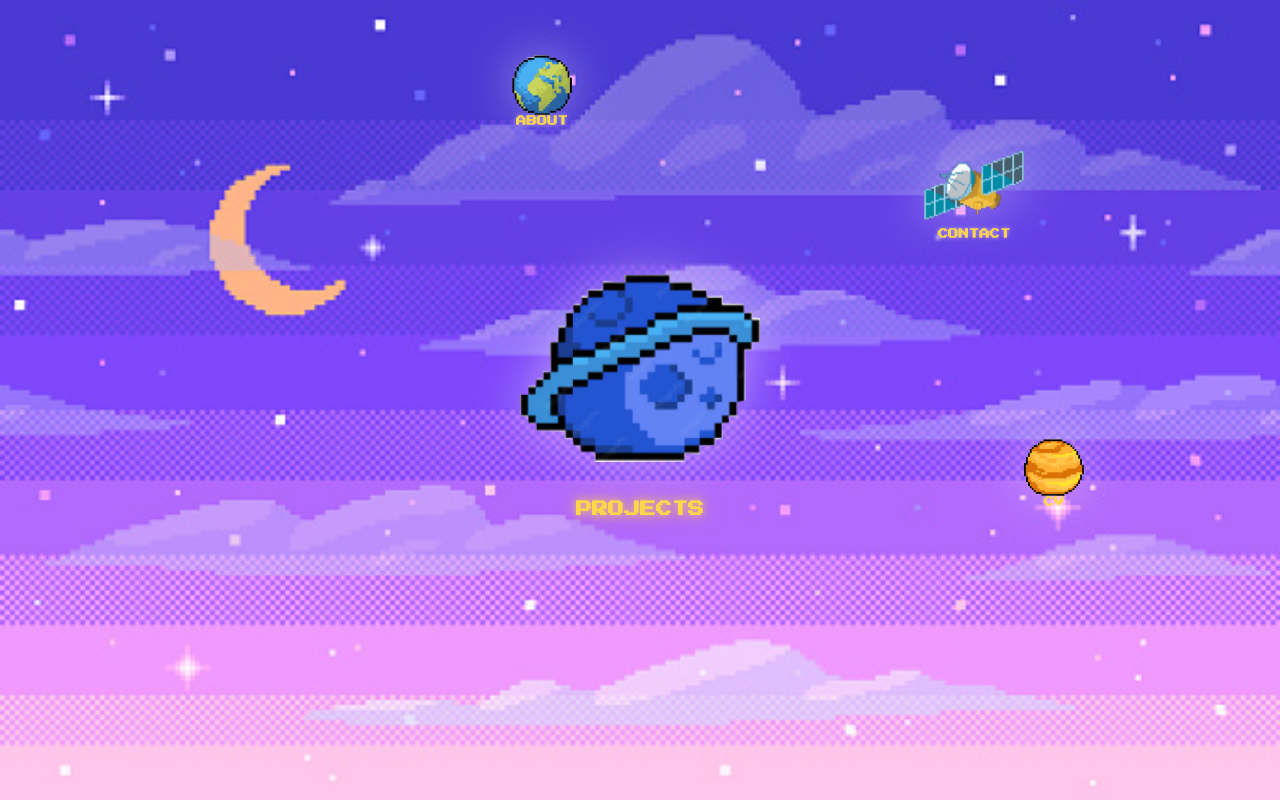
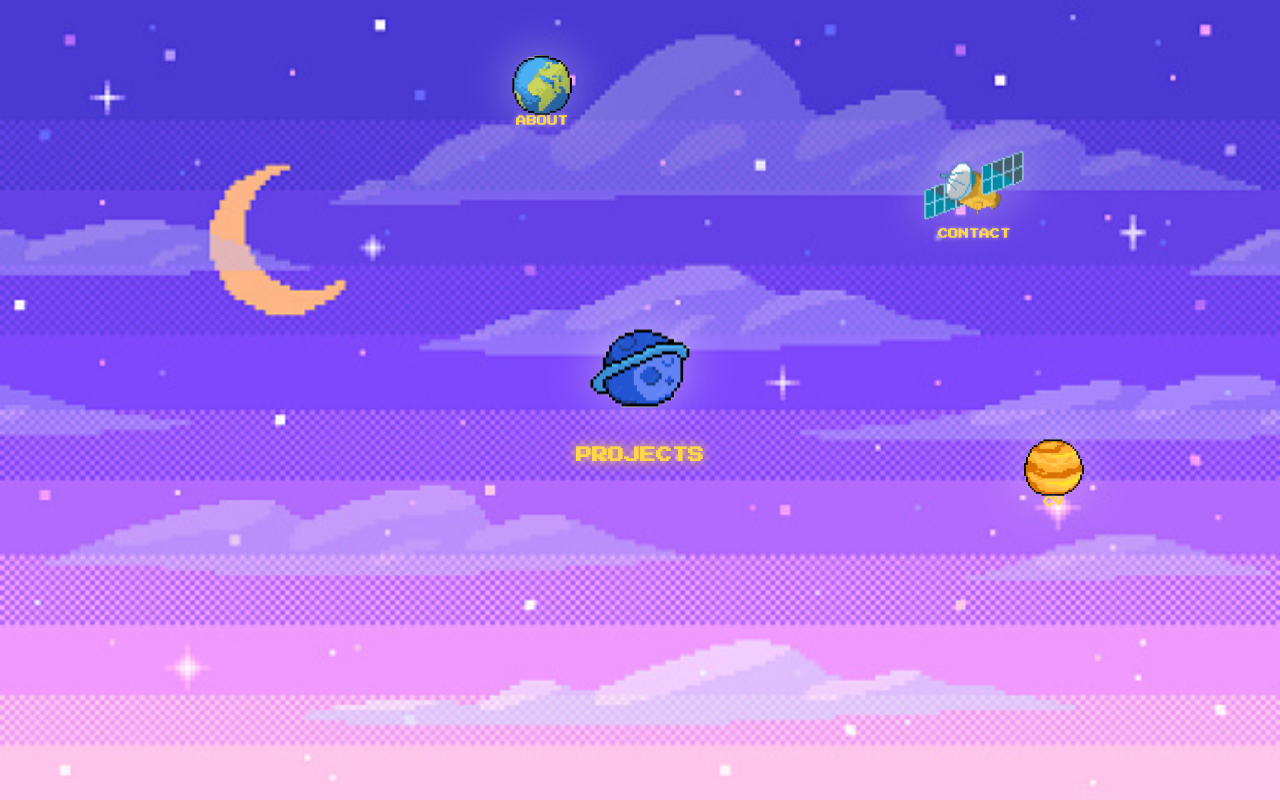
Before and after one commit to MelisaSperanza/PortfolioLanding, a React (Create React App) app: page / in a window 1280 px wide. Built offline with nearby package versions, Linux system fonts and the light colour scheme.

Commit message:
planet icon resized

```diff
--- a/src/styles/home.css
+++ b/src/styles/home.css
@@ -49,7 +49,7 @@ body {
 }
 
 .planet-image {
-  width: 240px;
+  width: 100px;
 
   filter:
     drop-shadow(0 0 25px rgba(255,255,255,.4));
```
